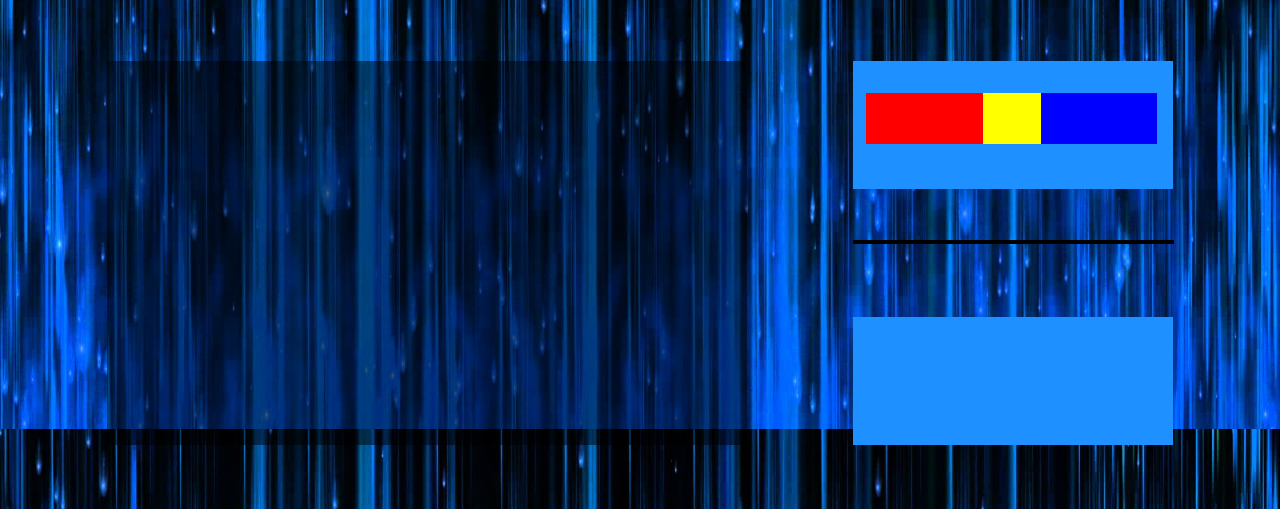
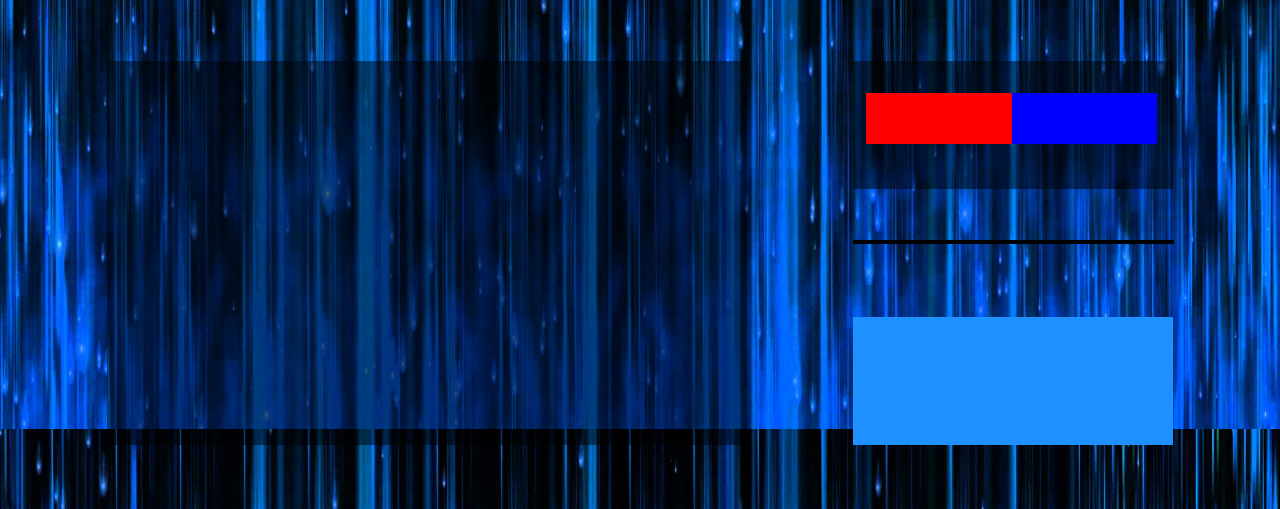
Before and after one commit to torinberger/y11-hack-tables, a plain HTML site: page index.html in a window 1280 px wide. Shown: the part 291-800 px from the top of the page. Drawn offline with nearby package versions, Linux system fonts and the light colour scheme.

Commit message:
removed firwall on power

```diff
--- a/index.html
+++ b/index.html
@@ -38,7 +38,7 @@
       </div>
       <div id="power">
         <div id="power-container">
-          <div id="power-red"></div><div id="power-firewall"></div><div id="power-blue"></div>
+          <div id="power-red"></div><div id="power-blue"></div>
         </div>
       </div>
       <div id="break">
--- a/src/game.css
+++ b/src/game.css
@@ -101,7 +101,7 @@ body {
 
 #power {
   grid-area: power;
-  background: dodgerblue;
+  background: rgba(0, 0, 0, 0.5);
 }
 #power-container {
   width: 91%;
@@ -112,21 +112,14 @@ body {
 }
 #power-red {
   height: 100%;
-  width: 40%;
+  width: 50%;
   margin: 0;
   background: red;
   display: inline-block;
 }
-#power-firewall {
-  height: 100%;
-  width: 20%;
-  margin: 0;
-  background: yellow;
-  display: inline-block;
-}
 #power-blue {
   height: 100%;
-  width: 40%;
+  width: 50%;
   margin: 0;
   background: blue;
   display: inline-block;
```
